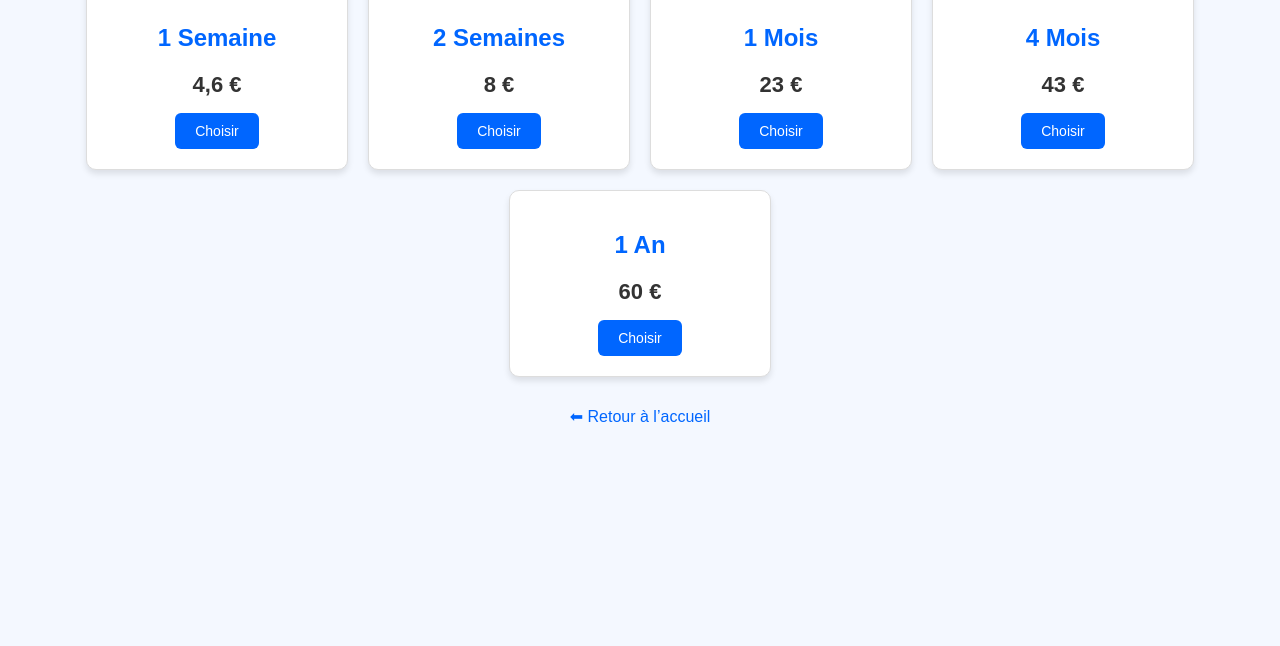
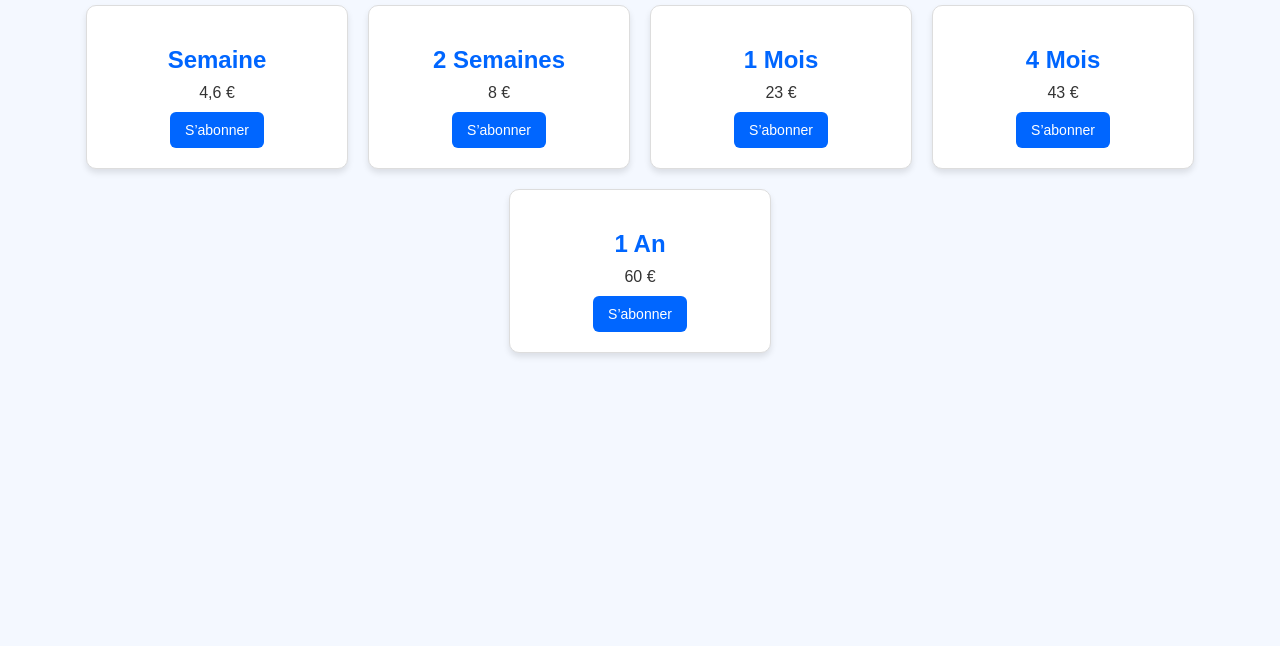
Before and after one commit to saponeayo67-del/video-site, a website: page abonnements.html in a window 1280 px wide. Shown: the part 154-800 px from the top of the page. Drawn offline with Linux system fonts and the light colour scheme.

Commit message:
Update abonnements.html

```diff
--- a/abonnements.html
+++ b/abonnements.html
@@ -2,7 +2,7 @@
 <html lang="fr">
 <head>
   <meta charset="UTF-8">
-  <title>Nos abonnements - FlashVid</title>
+  <title>Abonnements - FlashVid</title>
   <style>
     body {
       font-family: Arial, sans-serif;
@@ -13,89 +13,94 @@
     }
     h1 {
       color: #0066ff;
-      margin-bottom: 40px;
+      margin-bottom: 20px;
     }
     .plans {
       display: flex;
       justify-content: center;
+      gap: 20px;
       flex-wrap: wrap;
-      gap: 20px;
     }
-    .plan {
+    .card {
       background: white;
       border: 1px solid #ddd;
       border-radius: 10px;
       padding: 20px;
       width: 220px;
       box-shadow: 0 4px 6px rgba(0,0,0,0.1);
-      transition: transform 0.2s;
     }
-    .plan:hover {
-      transform: scale(1.05);
+    .card h2 {
+      color: #0066ff;
+      margin-bottom: 10px;
     }
-    .plan h2 {
-      color: #0066ff;
+    .card p {
+      margin: 10px 0;
     }
-    .price {
-      font-size: 22px;
-      font-weight: bold;
-      margin: 15px 0;
-    }
-    button {
+    .card button {
       background: #0066ff;
       color: white;
       border: none;
-      padding: 10px 20px;
+      padding: 10px 15px;
       font-size: 14px;
       border-radius: 6px;
       cursor: pointer;
-      transition: background 0.3s ease;
+      transition: background 0.3s;
     }
-    button:hover {
+    .card button:hover {
       background: #0044aa;
     }
-    a {
-      display: block;
-      margin-top: 30px;
-      color: #0066ff;
+    nav {
+      background: #0066ff;
+      padding: 12px;
+      text-align: center;
+      margin-bottom: 20px;
+    }
+    nav a {
+      color: white;
+      margin: 0 12px;
       text-decoration: none;
+      font-weight: bold;
     }
-    a:hover {
+    nav a:hover {
       text-decoration: underline;
     }
   </style>
 </head>
 <body>
-  <h1>Nos abonnements 📦</h1>
+  <!-- ✅ Menu en haut -->
+  <nav>
+    <a href="index.html">🏠 Accueil</a>
+    <a href="creer-video.html">🎥 Créer une vidéo</a>
+    <a href="abonnements.html">💳 Abonnements</a>
+  </nav>
 
+  <h1>Nos offres d’abonnements</h1>
   <div class="plans">
-    <div class="plan">
-      <h2>1 Semaine</h2>
-      <p class="price">4,6 €</p>
-      <button>Choisir</button>
+    <div class="card">
+      <h2>Semaine</h2>
+      <p>4,6 €</p>
+      <button>S’abonner</button>
     </div>
-    <div class="plan">
+    <div class="card">
       <h2>2 Semaines</h2>
-      <p class="price">8 €</p>
-      <button>Choisir</button>
+      <p>8 €</p>
+      <button>S’abonner</button>
     </div>
-    <div class="plan">
+    <div class="card">
       <h2>1 Mois</h2>
-      <p class="price">23 €</p>
-      <button>Choisir</button>
+      <p>23 €</p>
+      <button>S’abonner</button>
     </div>
-    <div class="plan">
+    <div class="card">
       <h2>4 Mois</h2>
-      <p class="price">43 €</p>
-      <button>Choisir</button>
+      <p>43 €</p>
+      <button>S’abonner</button>
     </div>
-    <div class="plan">
+    <div class="card">
       <h2>1 An</h2>
-      <p class="price">60 €</p>
-      <button>Choisir</button>
+      <p>60 €</p>
+      <button>S’abonner</button>
     </div>
   </div>
-
-  <a href="index.html">⬅ Retour à l’accueil</a>
 </body>
 </html>
```
